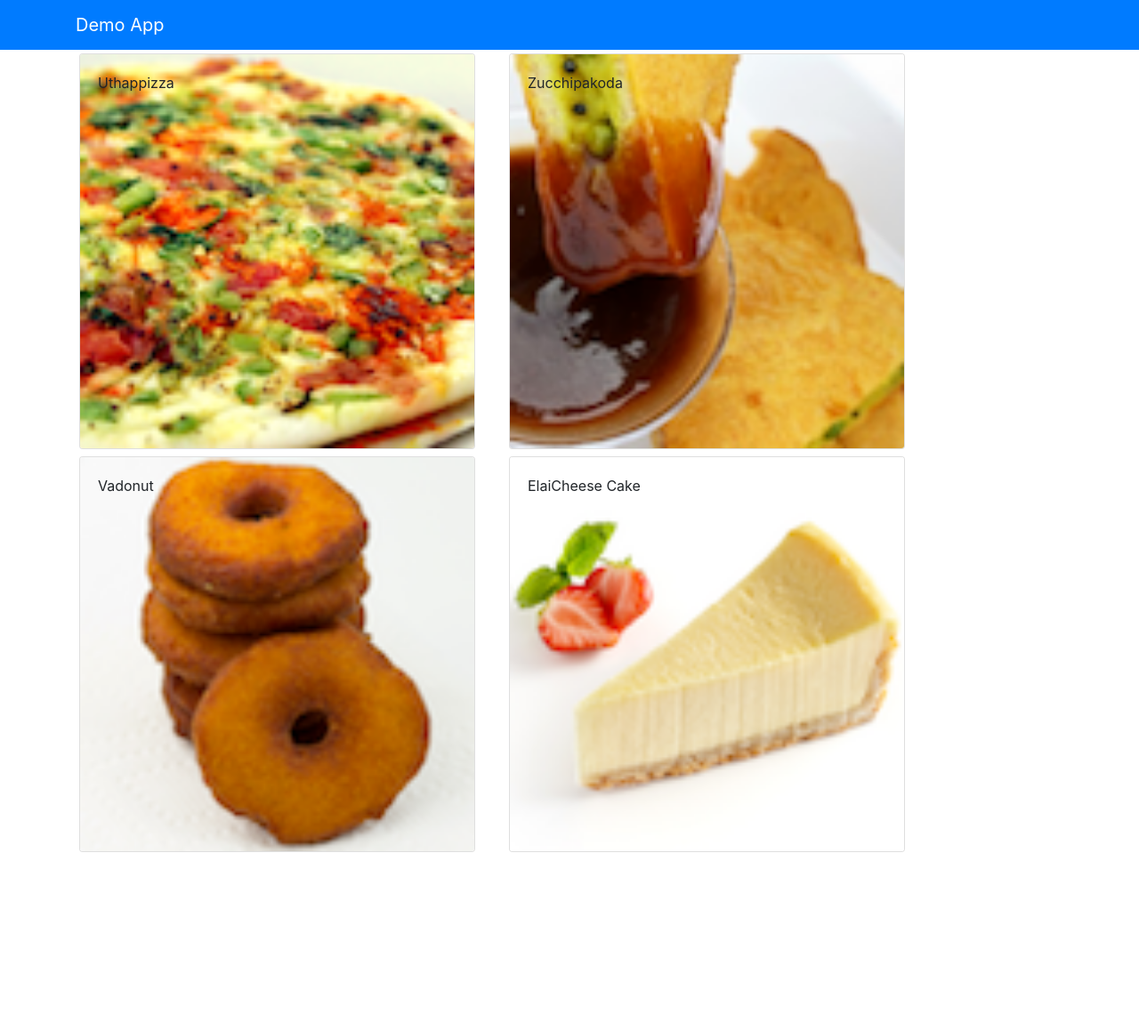
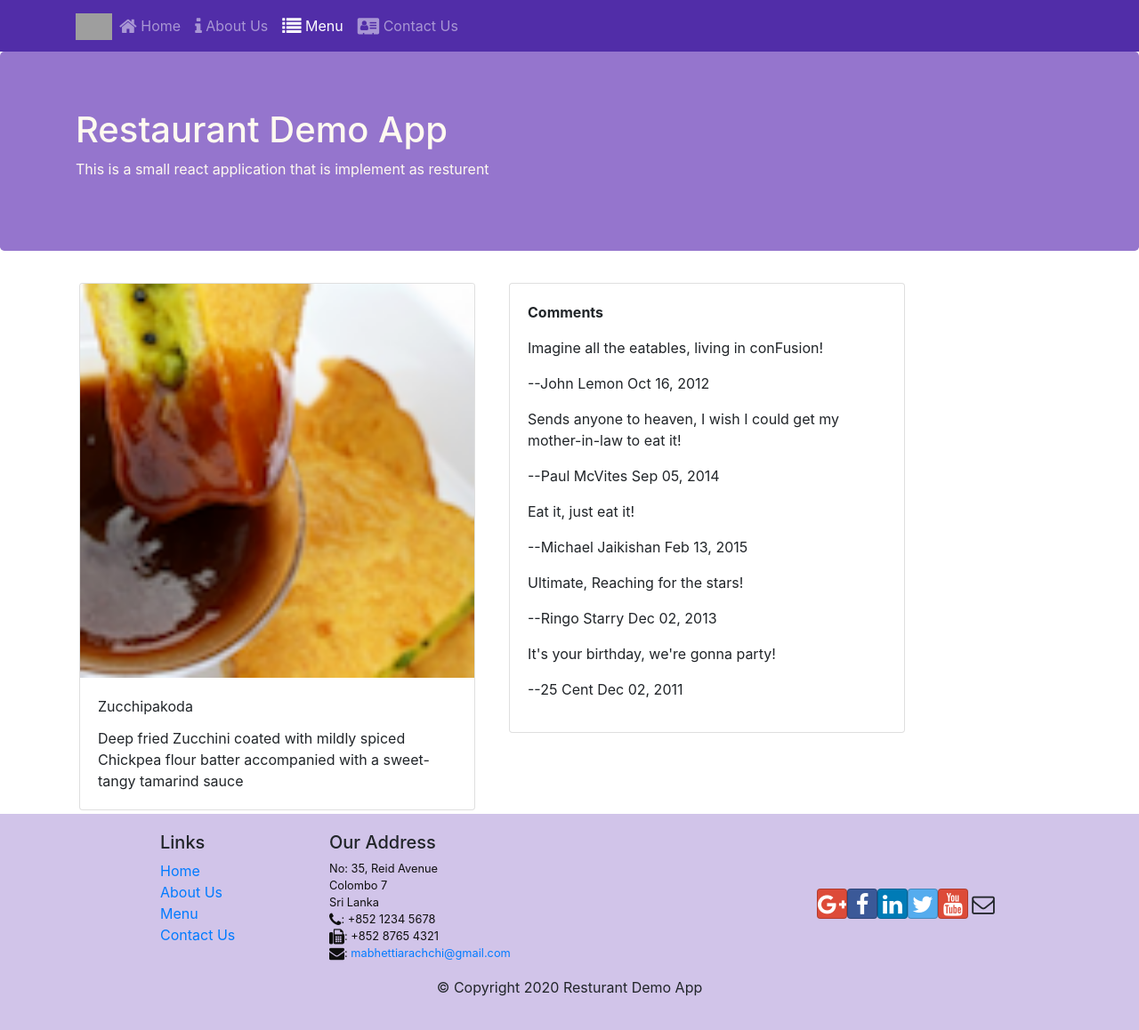
Before and after one commit to banura96/reactFrontend-dev, a React (Create React App) app: page /menu/1 in a window 1280 px wide. Shown: the whole page at 89% size. Before the commit the page ends 962 px from the top, so only its background shows below. Built offline with nearby package versions, Linux system fonts and the light colour scheme; grey boxes are pictures that could not be loaded.

Commit message:
add routs for components

```diff
--- a/package.json
+++ b/package.json
@@ -7,11 +7,14 @@
     "@testing-library/react": "^9.3.2",
     "@testing-library/user-event": "^7.1.2",
     "bootstrap": "^4.5.0",
+    "bootstrap-social": "^5.1.1",
+    "font-awesome": "^4.7.0",
     "moment": "^2.27.0",
     "react": "^16.13.1",
     "react-bootstrap": "^1.2.2",
     "react-dom": "^16.13.1",
     "react-moment": "^0.9.7",
+    "react-router-dom": "^4.3.1",
     "react-scripts": "3.4.1",
     "reactstrap": "^8.5.1"
   },
--- a/src/App.js
+++ b/src/App.js
@@ -1,13 +1,17 @@
 import React, { Component } from 'react';
 import Main  from './components/MainComponent'
+import { BrowserRouter } from 'react-router-dom';
 
 
 class App extends Component{
 
   render(){
     return(
-      <Main/>
-  );}
+      <BrowserRouter>
+      <div className="App">
+        <Main />
+      </div>
+    </BrowserRouter>  );}
 }
 
 export default App;
--- a/src/components/DishdetailComponent.js
+++ b/src/components/DishdetailComponent.js
@@ -1,14 +1,8 @@
-import React, { Component } from "react";
+import React  from "react";
 import { Card, CardImg, CardText, CardBody, CardTitle } from "reactstrap";
-// import Moment from "react-moment";
 
-class Dishdetail extends Component {
-  constructor(props) {
-    super(props);
-    this.state = {
-    };
-  }
-  renderDish(dish) {
+
+ function RenderDish({dish,comments}) {
     if (dish != null)
       return (
         <div className="row">
@@ -27,7 +21,7 @@
               <CardText>
                 <strong>Comments</strong>
                 </CardText>
-                  {dish.comments.map((cmt) => {
+                  {comments.map((cmt) => {
                     return (
                       <div key={cmt.id}> <CardText>
                         {cmt.comment} </CardText>
@@ -44,8 +38,9 @@
     else return <div></div>;
   }
 
-  render() {
-    return <div className="container">{this.renderDish(this.props.dish)}</div>;
-  }
-}
+ const Dishdetail=(props)=>{
+  return <div className="container"><RenderDish dish={(props.dish)} comments={(props.comments)}/></div>;
+ }
+
+
 export default Dishdetail;
--- a/src/components/MainComponent.js
+++ b/src/components/MainComponent.js
@@ -1,14 +1,26 @@
 import React, { Component } from 'react';
-import { Navbar,NavbarBrand } from 'reactstrap';
 import Menu from '../components/MenuComponent';
 import Dishdetails from '../components/DishdetailComponent';
+import Home from './HomeComponent';
+import Header from './HeaderComponent';
+import Footer from './FooterComponent';
 import {DISHES} from '../shared/dishes';
+import {COMMENTS} from '../shared/comments';
+import {LEADERS} from '../shared/leaders';
+import {PROMOTIONS} from '../shared/promotions';
+
+import { Switch, Route, Redirect } from 'react-router-dom';
+import Contact from './ContactComponent';
+
 
 class Main extends Component{
   constructor(props){
     super(props);
     this.state={
       dishes : DISHES,
+      comments:COMMENTS,
+      leaders:LEADERS,
+      promotions:PROMOTIONS,
       selectedDish:null
     }
   }
@@ -16,17 +28,34 @@
     this.setState({selectedDish:dishId});
   }
   render(){
+    const HomePage = () => {
+      return(
+        <Home
+        dish={this.state.dishes.filter((dish) => dish.featured)[0]}
+        promotion={this.state.promotions.filter((promo) => promo.featured)[0]}
+        leader={this.state.leaders.filter((leader) => leader.featured)[0]}/>
+      )
+    }
+    const DishWithId = ({match}) => {
+      return(
+          <Dishdetails dish={this.state.dishes.filter((dish) => dish.id === parseInt(match.params.dishId,10))[0]}
+            comments={this.state.comments.filter((comment) => comment.dishId === parseInt(match.params.dishId,10))} />
+      );
+    };
+
     return(
       <div>
-      <Navbar color="primary" dark expand="md">
-        <div className="container">
-        <NavbarBrand href="/">Demo App</NavbarBrand></div>
-      </Navbar>
-      <Menu dishes={this.state.dishes} onClick={(dishId)=> this.onDishSelect(dishId)} />
-      <Dishdetails dish={this.state.dishes.filter((dish) => dish.id === this.state.selectedDish)[0]}/>
+        <Header/>
+        <Switch>
+              <Route path='/home' component={HomePage} />
+              <Route exact path='/menu' component={() => <Menu dishes={this.state.dishes} />}/>
+              <Route exact path='/contactus' component={Contact} />
+              <Route path='/menu/:dishId' component={DishWithId} />
+              <Redirect to="/home" />
+          </Switch>
+      <Footer/>
     </div>
   );
   }
 }
-
 export default Main;
--- a/src/components/MenuComponent.js
+++ b/src/components/MenuComponent.js
@@ -1,24 +1,25 @@
-import React, { Component } from 'react';
-import { Card, CardImg, CardImgOverlay, CardTitle } from 'reactstrap';
-class Menu extends Component {
-    constructor(props) {
-        super(props);
-        this.state = {
-          selectedDish : null
-        };
-    }
+import React from 'react';
+import { Card, CardImg, CardImgOverlay, CardTitle,  Breadcrumb, BreadcrumbItem  } from 'reactstrap';
+import { Link } from 'react-router-dom';
 
-    render() {
-        const menu = this.props.dishes.map((dish) => {
-            return (
-              <div key={dish.id} className="col-12 col-md-5 m-1">
-                <Card key={dish.id}
-                  onClick={() => this.props.onClick(dish.id)}>
+
+function RenderDish ({dish}){
+  return(
+    <Card key={dish.id}>
+      <Link to={`/menu/${dish.id}`} >
     <CardImg width="100%" src={dish.image} alt={dish.name} />
     <CardImgOverlay>
         <CardTitle>{dish.name}</CardTitle>
     </CardImgOverlay>
-                </Card>
+    </Link>
+  </Card>)
+}
+
+const Menu = (props)=>{
+  const menu = props.dishes.map((dish) => {
+    return (
+      <div key={dish.id} className="col-12 col-md-5 m-1">
+        <RenderDish dish={dish}/>
       </div>
     );
 });
@@ -26,11 +27,21 @@
 return (
   <div className="container">
   <div className="row">
+      <Breadcrumb>
+          <BreadcrumbItem><Link to="/home">Home</Link></BreadcrumbItem>
+          <BreadcrumbItem active>Menu</BreadcrumbItem>
+      </Breadcrumb>
+      <div className="col-12">
+          <h3>Menu</h3>
+          <hr />
+      </div>
+  </div>
+  <div className="row">
       {menu}
   </div>
 </div>
 );
 }
-}
+
 
 export default Menu;
--- a/src/index.css
+++ b/src/index.css
@@ -11,3 +11,36 @@
   font-family: source-code-pro, Menlo, Monaco, Consolas, 'Courier New',
     monospace;
 }
+.row-header{
+  margin:0px auto;
+  padding:0px auto;
+}
+
+.row-content {
+  margin:0px auto;
+  padding: 50px 0px 50px 0px;
+  border-bottom: 1px ridge;
+  min-height:400px;
+}
+
+.footer{
+  background-color: #D1C4E9;
+  margin:0px auto;
+  padding: 20px 0px 20px 0px;
+}
+.jumbotron {
+  padding:70px 30px 70px 30px;
+  margin:0px auto;
+  background: #9575CD ;
+  color:floralwhite;
+}
+
+address{
+  font-size:80%;
+  margin:0px;
+  color:#0f0f0f;
+}
+
+.navbar-dark {
+  background-color: #512DA8;
+}
--- a/src/index.js
+++ b/src/index.js
@@ -4,6 +4,8 @@
 import App from './App';
 import * as serviceWorker from './serviceWorker';
 import 'bootstrap/dist/css/bootstrap.min.css';
+import 'font-awesome/css/font-awesome.min.css';
+import 'bootstrap-social/bootstrap-social.css'
 
 ReactDOM.render(
   <React.StrictMode>
```
Also changed, not shown: 1 other file (tests, documents, lock files or other folders). Lines whose indentation alone changed are shown as unchanged.
